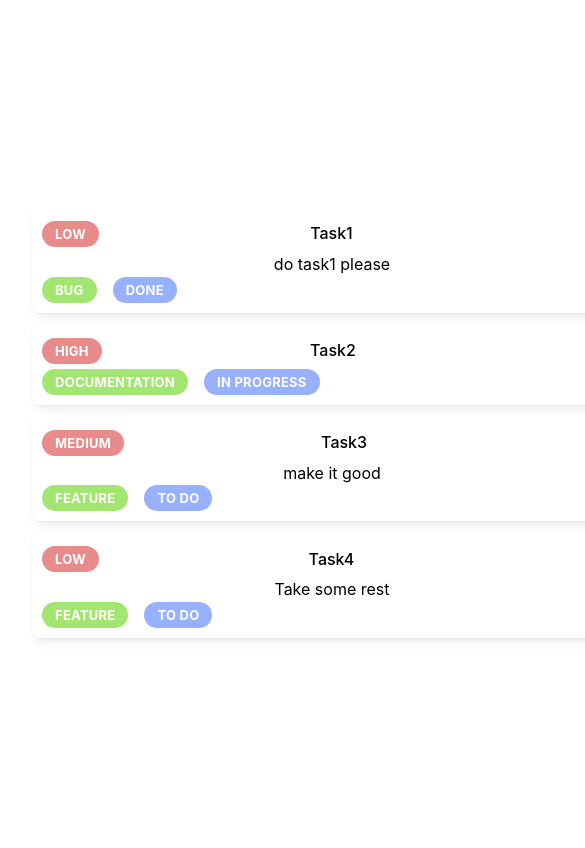
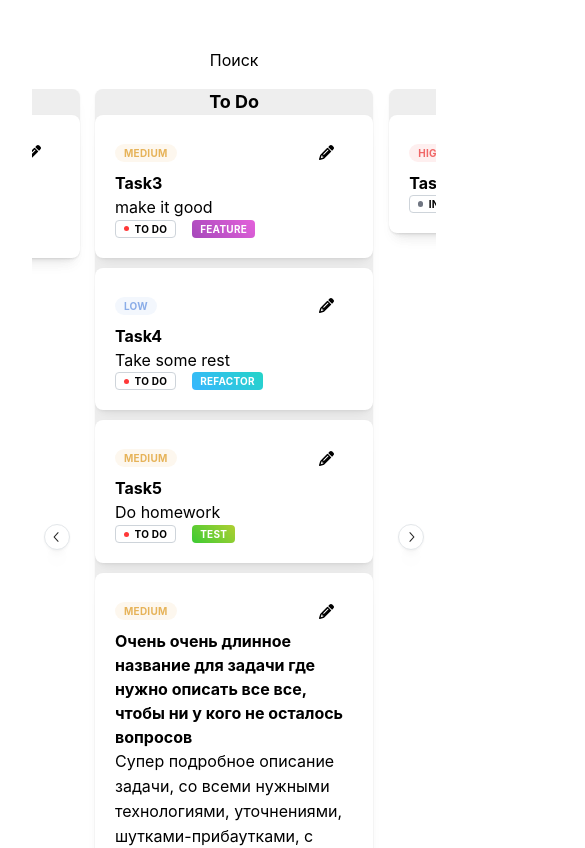
Before and after one commit to polinaKoroleva05/taskManager, a React (Vite) app: page / in a window 390 px wide. Shown: the top 848 px of the page, 585 px wide, since content can reach past the window. Built offline with nearby package versions, Linux system fonts and the light colour scheme.

Commit message:
responsive list task

```diff
--- a/package.json
+++ b/package.json
@@ -10,9 +10,12 @@
     "preview": "vite preview"
   },
   "dependencies": {
+    "@mantine/carousel": "^8.1.3",
     "@mantine/core": "^8.1.3",
     "@mantine/form": "^8.1.3",
     "@mantine/hooks": "^8.1.3",
+    "embla-carousel": "^8.6.0",
+    "embla-carousel-react": "^8.6.0",
     "react": "^19.1.0",
     "react-dom": "^19.1.0",
     "react-router": "^7.6.3"
--- a/src/App.tsx
+++ b/src/App.tsx
@@ -5,6 +5,9 @@ import './App.css'
 import { Route, Routes } from 'react-router'
 import TaskDetails from './components/TaskDetails'
 import { TaskContextProvider } from './Context'
+import MainPage from './components/MainPage'
+import '@mantine/core/styles.css';
+import '@mantine/carousel/styles.css';
 
 function App() {
 
@@ -12,7 +15,7 @@ function App() {
         <MantineProvider>
             <TaskContextProvider>
                 <Routes>
-                    <Route path='/' element={<TaskList />} />
+                    <Route path='/' element={<MainPage />} />
                     <Route path='/task/:id' element={<TaskDetails/>} />
                 </Routes>
             </TaskContextProvider>
--- a/src/Context.tsx
+++ b/src/Context.tsx
@@ -1,7 +1,7 @@
 import React, { useCallback, useState } from "react";
 import type { TaskInfo } from "./types";
 
-export const TasksContext = React.createContext<{ tasks: TaskInfo[], setTask: ({id, task}:{id: number, task: TaskInfo}) => void }>({ tasks: [], setTask: () => { } });
+export const TasksContext = React.createContext<{ tasks: TaskInfo[], setTask: ({ id, task }: { id: number, task: TaskInfo }) => void }>({ tasks: [], setTask: () => { } });
 
 export const useCreateTasksContext = function () {
 
@@ -31,9 +31,25 @@ export const useCreateTasksContext = function () {
             id: 4,
             title: 'Task4',
             description: 'Take some rest',
-            category: 'Feature',
+            category: 'Refactor',
             status: 'To Do',
             priority: 'Low'
+        },
+        {
+            id: 5,
+            title: 'Task5',
+            description: 'Do homework',
+            category: 'Test',
+            status: 'To Do',
+            priority: 'Medium'
+        },
+        {
+            id: 6,
+            title: ' Очень очень длинное название для задачи где нужно описать все все, чтобы ни у кого не осталось вопросов',
+            description: 'Супер подробное описание задачи, со всеми нужными технологиями, уточнениями, шутками-прибаутками, с заходом издалека, с благодарностями, пожеланиями, жалобами, воодушевлениями',
+            category: 'Test',
+            status: 'To Do',
+            priority: 'Medium'
         }]
 
     const [state, setState] = useState(tasks)
@@ -54,7 +70,7 @@ export const useCreateTasksContext = function () {
     };
 }
 
-export const TaskContextProvider = ({ children}: { children: React.ReactElement}) => {
+export const TaskContextProvider = ({ children }: { children: React.ReactElement }) => {
     const context = useCreateTasksContext();
     return <TasksContext.Provider value={context}>{children}</TasksContext.Provider>;
 }
--- /dev/null
+++ b/src/components/MainPage.tsx
@@ -0,0 +1,36 @@
+import { Container, Flex } from "@mantine/core";
+import { useContext } from "react"
+import { TasksContext } from "../Context"
+import type { TaskInterface } from "../types";
+import TaskList from "./TaskList";
+import { Carousel } from "@mantine/carousel";
+import styles from '../css/taskList.module.css'
+
+export default function MainPage() {
+    const { tasks }: { tasks: TaskInterface[] } = useContext(TasksContext)
+    let tasksToDo = tasks.filter(task => task.status === 'To Do')
+    let tasksInProgress = tasks.filter(task => task.status === 'In Progress')
+    let tasksDone = tasks.filter(task => task.status === 'Done')
+    return (<>
+        <p>Поиск</p>
+        <Flex visibleFrom="sm"
+            gap="sm"
+            justify="center"
+            align="flex-start"
+            direction="row">
+            <TaskList style={{'width': '30vw'}} title="To Do" tasks={tasksToDo} />
+            <TaskList style={{'width': '30vw'}} title="In Progress" tasks={tasksInProgress} />
+            <TaskList style={{'width': '30vw'}} title="Done" tasks={tasksDone} />
+        </Flex>
+        <Carousel hiddenFrom="sm" withIndicators withControls slideSize="70%" slideGap="md" emblaOptions={{
+            loop: true,
+
+        }}>
+            <Carousel.Slide><TaskList title="To Do" tasks={tasksToDo} /></Carousel.Slide>
+            <Carousel.Slide><TaskList title="In Progress" tasks={tasksInProgress} /></Carousel.Slide>
+            <Carousel.Slide><TaskList title="Done" tasks={tasksDone} /></Carousel.Slide>
+            {/* ...other slides */}
+        </Carousel>
+    </>
+    )
+}
--- a/src/components/TaskItem.tsx
+++ b/src/components/TaskItem.tsx
@@ -1,4 +1,4 @@
-import { Badge, Button, Group, Paper, Text } from "@mantine/core"
+import { Badge, Button, Group, Paper, Text, Title } from "@mantine/core"
 import type { TaskInterface } from "../types"
 import styles from '../css/taskItem.module.css'
 import LowPriorityIcon from '../assets/low.svg?react'
@@ -8,31 +8,46 @@ import { useContext } from "react"
 import { TasksContext } from "../Context"
 import { useNavigate } from "react-router"
 
-const IconMap = {
-    'Low': <LowPriorityIcon className={styles.icon} />,
-    'Medium': <MediumPriorityIcon className={styles.icon} />,
-    'High': <HighPriorityIcon className={styles.icon} />
+const PriorityMap = {
+    'Low': "#8bade8ff",
+    'Medium': "#e6b359ff",
+    'High': "#f06767ff"
+}
+
+const StatusMap = {
+    'To Do': "#ff3838ff",
+    'In Progress': "#707682ff",
+    'Done': "#68bb4aff"
+}
+
+const CategoryMap = {
+    'Bug': { from: '#ff3838ff', to: '#ff8b51ff', deg: 45 },
+    'Feature': { from: '#a548baff', to: '#e461dbff', deg: 45 },
+    'Documentation': { from: '#4d3dffff', to: '#3da1ffff', deg: 45 },
+    'Refactor': { from: '#38b6ffff', to: '#25d4c8ff', deg: 45 },
+    'Test': { from: '#3bcb33ff', to: '#b0cf32ff', deg: 45 }
 }
 
 export default function TaskItem({ id }: { id: number }) {
     const { tasks }: { tasks: TaskInterface[] } = useContext(TasksContext)
     let navigate = useNavigate()
-    let currentTask = tasks.find(item=>item.id === id)
+    let currentTask = tasks.find(item => item.id === id)
     return (
         <Paper shadow='sm' radius='md' className={styles.taskItem}>
             {currentTask &&
                 <>
                     <Group justify="space-between">
-                        <Badge color="#e88b8bff" size="lg">{currentTask.priority}</Badge>
-                        <Text fw={500}>
+                        <Badge variant="light" color={PriorityMap[currentTask.priority]} size='sm'>{currentTask.priority}</Badge>
+                        <Button variant="transparent" radius="md" onClick={() => navigate(`task/${id}`)}><HighPriorityIcon className={styles.icon} /></Button>
+                    </Group>
+                        <Title ta="left" order={5}>
                             {currentTask.title}
-                        </Text>
-                        <Button variant="transparent" radius="md" onClick={() => navigate(`task/${id}`)}><LowPriorityIcon className={styles.icon} /></Button>
-                    </Group>
-                    {currentTask.description && <Text> {currentTask.description}</Text>}
+                        </Title >
+                    {currentTask.description && <Text ta="left"> {currentTask.description}</Text>}
                     <Group>
-                        <Badge color="#a3e571ff" size="lg">{currentTask.category}</Badge>
-                        <Badge color="#97b0ffff" size="lg">{currentTask.status}</Badge>
+                        <Badge variant="dot"  radius='sm' color={StatusMap[currentTask.status]} size="sm">{currentTask.status}</Badge>
+                        <Badge radius='sm' variant="gradient"
+                            gradient={CategoryMap[currentTask.category]} size="sm">{currentTask.category}</Badge>
                     </Group>
                 </>
             }
--- a/src/components/TaskList.tsx
+++ b/src/components/TaskList.tsx
@@ -1,16 +1,19 @@
 import TaskItem from "./TaskItem"
 import type { TaskInterface } from "../types"
-import { Flex } from "@mantine/core"
+import { Flex, Paper, Title } from "@mantine/core"
 import { useContext } from "react"
 import { TasksContext } from "../Context"
+import styles from '../css/taskList.module.css'
 
-export default function TaskList() {
-    const {tasks}: {tasks: TaskInterface[]} = useContext(TasksContext)
+export default function TaskList({ style, title, tasks }: { style?: {}, title: string, tasks: TaskInterface[]}) {
     return (
-        <Flex gap='xs' align='center' direction='column' >
-            {tasks.map((item, key) =>
-                <TaskItem id={item.id} key={key} />
-            )}
-        </Flex>
+        <Paper style={style} shadow='sm' radius='md' bg='#eeeeeeff'>
+            <Title order={4}> {title} </Title>
+            <Flex gap='xs' align='center' direction='column' >
+                {tasks.map((item, key) =>
+                    <TaskItem id={item.id} key={key} />
+                )}
+            </Flex>
+        </Paper>
     )
 }
--- a/src/css/taskItem.module.css
+++ b/src/css/taskItem.module.css
@@ -1,8 +1,8 @@
 .taskItem{
-    width: 600px;
-    padding: 10px;
+    width: 100%;
+    padding: 20px;
 }
 
 .icon{
-    width: 20px;
+    width: 15px;
 }
```
Also changed, not shown: src/assets/high.svg, 1 other file (tests, documents, lock files or other folders).
